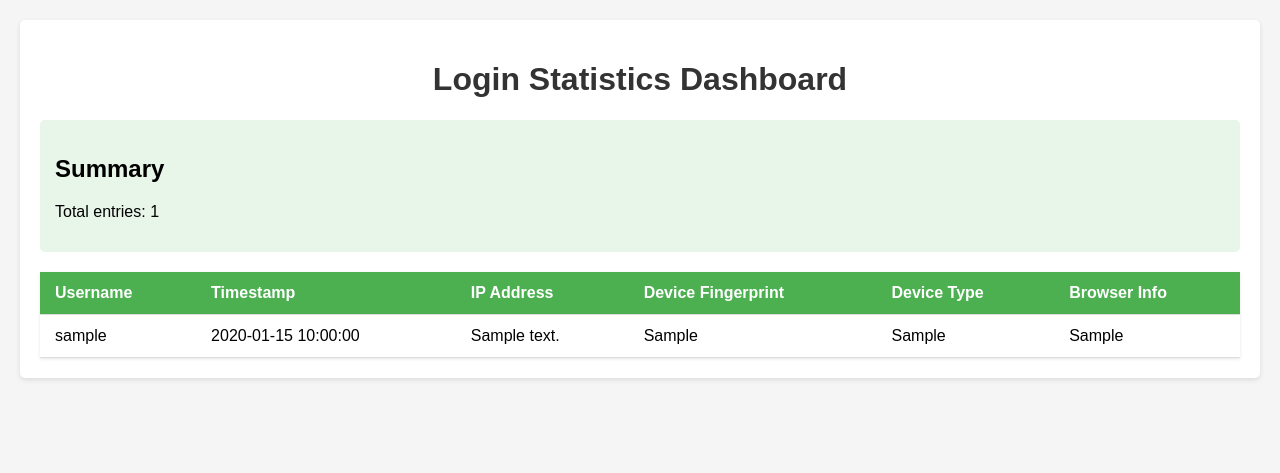
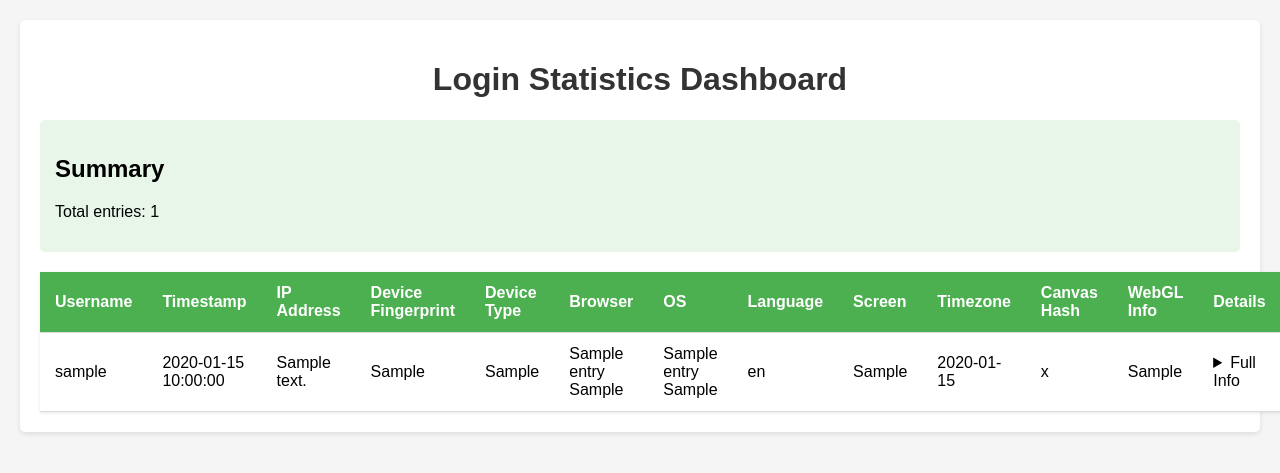
Before and after one commit to nixbel/campaignp, a Flask app: template campaign/templates/stats.html in a window 1280 px wide. Shown: the top 473 px of the page. Run offline with Flask 3, Linux system fonts and the light colour scheme; the template is opened without the code that fills it: most values are stand-ins (such as "Sample title", 1, 10 or a date in 2020).

Commit message:
added functionalities such as device fingerprint and browser info

```diff
--- a/campaign/app.py
+++ b/campaign/app.py
@@ -85,12 +85,115 @@ def generate_device_fingerprint():
     accept_lang = request.headers.get('Accept-Language', '')
     accept_encoding = request.headers.get('Accept-Encoding', '')
     accept = request.headers.get('Accept', '')
+    ip_address = get_client_ip()
+    screen_info = request.cookies.get('screen_info', '')
+    timezone = request.cookies.get('timezone', '')
+    platform_info = request.cookies.get('platform_info', '')
+    canvas_fp = request.cookies.get('canvas_fp', '')
 
     # Create a unique fingerprint from multiple browser characteristics
-    fingerprint_data = f"{user_agent}|{accept_lang}|{accept_encoding}|{accept}"
-    fingerprint = hashlib.sha256(fingerprint_data.encode()).hexdigest()[:16]
+    fingerprint_data = f"{user_agent}|{accept_lang}|{accept_encoding}|{accept}|{ip_address}|{screen_info}|{timezone}|{platform_info}|{canvas_fp}"
+    # Generate a unique ID combining SHA-256 hash and a portion of UUID
+    unique_id = str(uuid.uuid4())[:8]
+    fingerprint = hashlib.sha256(fingerprint_data.encode()).hexdigest()[:24] + unique_id
 
     return fingerprint
+
+def get_browser_info():
+    """
+    Extract detailed browser information from User-Agent and other headers
+    """
+    user_agent = request.headers.get('User-Agent', '')
+
+    # Extract browser name and version
+    browser_name = "Unknown"
+    browser_version = "Unknown"
+    os_name = "Unknown"
+    os_version = "Unknown"
+
+    # Common browser patterns
+    browser_patterns = [
+        (r'MSIE\s([0-9\.]+)', 'Internet Explorer'),
+        (r'Edge/([0-9\.]+)', 'Edge'),
+        (r'Edg/([0-9\.]+)', 'Edge'),
+        (r'Chrome/([0-9\.]+)', 'Chrome'),
+        (r'Firefox/([0-9\.]+)', 'Firefox'),
+        (r'Safari/([0-9\.]+)', 'Safari'),
+        (r'OPR/([0-9\.]+)', 'Opera'),
+        (r'Opera/([0-9\.]+)', 'Opera')
+    ]
+
+    # OS patterns
+    os_patterns = [
+        (r'Windows NT 10\.0', 'Windows', '10'),
+        (r'Windows NT 6\.3', 'Windows', '8.1'),
+        (r'Windows NT 6\.2', 'Windows', '8'),
+        (r'Windows NT 6\.1', 'Windows', '7'),
+        (r'Windows NT 6\.0', 'Windows', 'Vista'),
+        (r'Windows NT 5\.1', 'Windows', 'XP'),
+        (r'Macintosh; Intel Mac OS X ([0-9_\.]+)', 'macOS', None),
+        (r'Android ([0-9\.]+)', 'Android', None),
+        (r'iPhone OS ([0-9_\.]+)', 'iOS', None),
+        (r'iPad; CPU OS ([0-9_\.]+)', 'iOS', None),
+        (r'Linux', 'Linux', 'Unknown')
+    ]
+
+    # Get browser info
+    for pattern, name in browser_patterns:
+        match = re.search(pattern, user_agent)
+        if match:
+            browser_name = name
+            browser_version = match.group(1)
+            break
+
+    # Get OS info
+    for pattern, name, version in os_patterns:
+        match = re.search(pattern, user_agent)
+        if match:
+            os_name = name
+            if version is None and match.groups():
+                os_version = match.group(1).replace('_', '.')
+            else:
+                os_version = version
+            break
+
+    # Additional information from headers
+    accept_lang = request.headers.get('Accept-Language', 'Unknown')
+    languages = accept_lang.split(',')[0] if ',' in accept_lang else accept_lang
+
+    # Custom headers that might be sent from client-side JS
+    screen_resolution = request.cookies.get('screen_info', 'Unknown')
+    timezone_info = request.cookies.get('timezone', 'Unknown')
+
+    # Get canvas and WebGL fingerprint
+    canvas_fp = request.cookies.get('canvas_fp', 'Unknown')
+    canvas_hash = canvas_fp.split('_')[0] if '_' in canvas_fp else canvas_fp
+    webgl_info = canvas_fp.split('_')[1] if '_' in canvas_fp and len(canvas_fp.split('_')) > 1 else 'Unknown'
+
+    # Parse platform info if available
+    platform_info = {}
+    try:
+        platform_cookie = request.cookies.get('platform_info', '{}')
+        platform_info = json.loads(platform_cookie)
+    except:
+        platform_info = {'error': 'Failed to parse platform info'}
+
+    # Compile all information
+    browser_details = {
+        'browser_name': browser_name,
+        'browser_version': browser_version,
+        'os_name': os_name,
+        'os_version': os_version,
+        'language': languages,
+        'screen_resolution': screen_resolution,
+        'timezone': timezone_info,
+        'canvas_hash': canvas_hash,
+        'webgl_info': webgl_info,
+        'platform_details': platform_info,
+        'full_user_agent': user_agent
+    }
+
+    return json.dumps(browser_details)
 
 # routing for handle requests
 @app.route('/login', methods=['POST'])
@@ -101,7 +204,7 @@ def login():
     ip_address = get_client_ip()
     device_type = get_device_type()
     device_fingerprint = generate_device_fingerprint()
-    browser_info = request.headers.get('User-Agent', '')
+    browser_info = get_browser_info()
 
     if not username:
         return render_template('index.html', error="Please enter your username")
@@ -121,6 +224,12 @@ def save_to_csv(username, timestamp, ip_address, device_fingerprint, device_type
     script_dir = os.path.dirname(os.path.abspath(__file__))
     csv_path = os.path.join(script_dir, 'data.csv')
 
+    # Parse browser info from JSON string to dict
+    try:
+        browser_details = json.loads(browser_info)
+    except:
+        browser_details = {"full_user_agent": browser_info}
+
     try:
         file_exists = os.path.isfile(csv_path)
 
@@ -131,11 +240,43 @@ def save_to_csv(username, timestamp, ip_address, device_fingerprint, device_type
             if file does not exist or is empty, it will write header
             """
             if not file_exists or os.stat(csv_path).st_size == 0:
-                writer.writerow(['username', 'timestamp', 'ip_address', 'device_fingerprint', 'device_type', 'browser_info'])
+                writer.writerow([
+                    'username',
+                    'timestamp',
+                    'ip_address',
+                    'device_fingerprint',
+                    'device_type',
+                    'browser_name',
+                    'browser_version',
+                    'os_name',
+                    'os_version',
+                    'language',
+                    'screen_resolution',
+                    'timezone',
+                    'canvas_hash',
+                    'webgl_info',
+                    'full_user_agent'
+                ])
                 csvfile.flush()
 
-            # append login credentials (without password)
-            writer.writerow([username, timestamp, ip_address, device_fingerprint, device_type, browser_info])
+            # append login credentials with detailed browser info
+            writer.writerow([
+                username,
+                timestamp,
+                ip_address,
+                device_fingerprint,
+                device_type,
+                browser_details.get('browser_name', 'Unknown'),
+                browser_details.get('browser_version', 'Unknown'),
+                browser_details.get('os_name', 'Unknown'),
+                browser_details.get('os_version', 'Unknown'),
+                browser_details.get('language', 'Unknown'),
+                browser_details.get('screen_resolution', 'Unknown'),
+                browser_details.get('timezone', 'Unknown'),
+                browser_details.get('canvas_hash', 'Unknown'),
+                browser_details.get('webgl_info', 'Unknown'),
+                browser_details.get('full_user_agent', 'Unknown')
+            ])
             csvfile.flush()
     except PermissionError:
 
@@ -148,10 +289,42 @@ def save_to_csv(username, timestamp, ip_address, device_fingerprint, device_type
             writer = csv.writer(csvfile, delimiter=',', quoting=csv.QUOTE_MINIMAL)
 
             if not os.path.exists(fallback_path) or os.stat(fallback_path).st_size == 0:
-                writer.writerow(['username', 'timestamp', 'ip_address', 'device_fingerprint', 'device_type', 'browser_info'])
+                writer.writerow([
+                    'username',
+                    'timestamp',
+                    'ip_address',
+                    'device_fingerprint',
+                    'device_type',
+                    'browser_name',
+                    'browser_version',
+                    'os_name',
+                    'os_version',
+                    'language',
+                    'screen_resolution',
+                    'timezone',
+                    'canvas_hash',
+                    'webgl_info',
+                    'full_user_agent'
+                ])
                 csvfile.flush()
 
-            writer.writerow([username, timestamp, ip_address, device_fingerprint, device_type, browser_info])
+            writer.writerow([
+                username,
+                timestamp,
+                ip_address,
+                device_fingerprint,
+                device_type,
+                browser_details.get('browser_name', 'Unknown'),
+                browser_details.get('browser_version', 'Unknown'),
+                browser_details.get('os_name', 'Unknown'),
+                browser_details.get('os_version', 'Unknown'),
+                browser_details.get('language', 'Unknown'),
+                browser_details.get('screen_resolution', 'Unknown'),
+                browser_details.get('timezone', 'Unknown'),
+                browser_details.get('canvas_hash', 'Unknown'),
+                browser_details.get('webgl_info', 'Unknown'),
+                browser_details.get('full_user_agent', 'Unknown')
+            ])
             csvfile.flush()
 
 # Add a route to view statistics with access key protection
--- a/campaign/templates/stats.html
+++ b/campaign/templates/stats.html
@@ -66,7 +66,14 @@
                     <th>IP Address</th>
                     <th>Device Fingerprint</th>
                     <th>Device Type</th>
-                    <th>Browser Info</th>
+                    <th>Browser</th>
+                    <th>OS</th>
+                    <th>Language</th>
+                    <th>Screen</th>
+                    <th>Timezone</th>
+                    <th>Canvas Hash</th>
+                    <th>WebGL Info</th>
+                    <th>Details</th>
                 </tr>
             </thead>
             <tbody>
@@ -77,7 +84,19 @@
                     <td>{{ entry.ip_address }}</td>
                     <td>{{ entry.device_fingerprint }}</td>
                     <td>{{ entry.device_type }}</td>
-                    <td>{{ entry.browser_info }}</td>
+                    <td>{{ entry.browser_name }} {{ entry.browser_version }}</td>
+                    <td>{{ entry.os_name }} {{ entry.os_version }}</td>
+                    <td>{{ entry.language }}</td>
+                    <td>{{ entry.screen_resolution }}</td>
+                    <td>{{ entry.timezone }}</td>
+                    <td>{{ entry.canvas_hash|truncate(8, true, '') }}</td>
+                    <td>{{ entry.webgl_info|truncate(15, true, '...') }}</td>
+                    <td>
+                        <details>
+                            <summary>Full Info</summary>
+                            <pre>{{ entry.full_user_agent }}</pre>
+                        </details>
+                    </td>
                 </tr>
                 {% endfor %}
             </tbody>
```
Also changed, not shown: campaign/static/js/script.js (+114 -0 lines).
